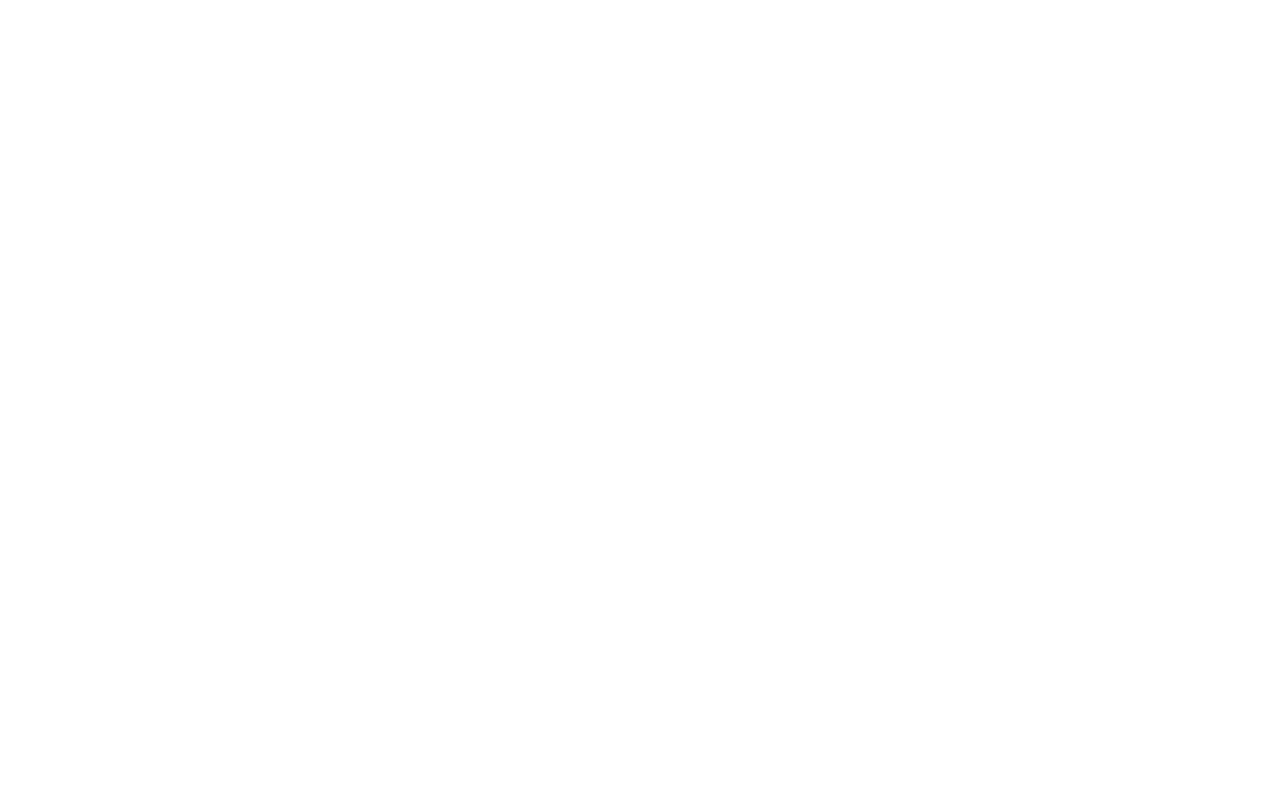
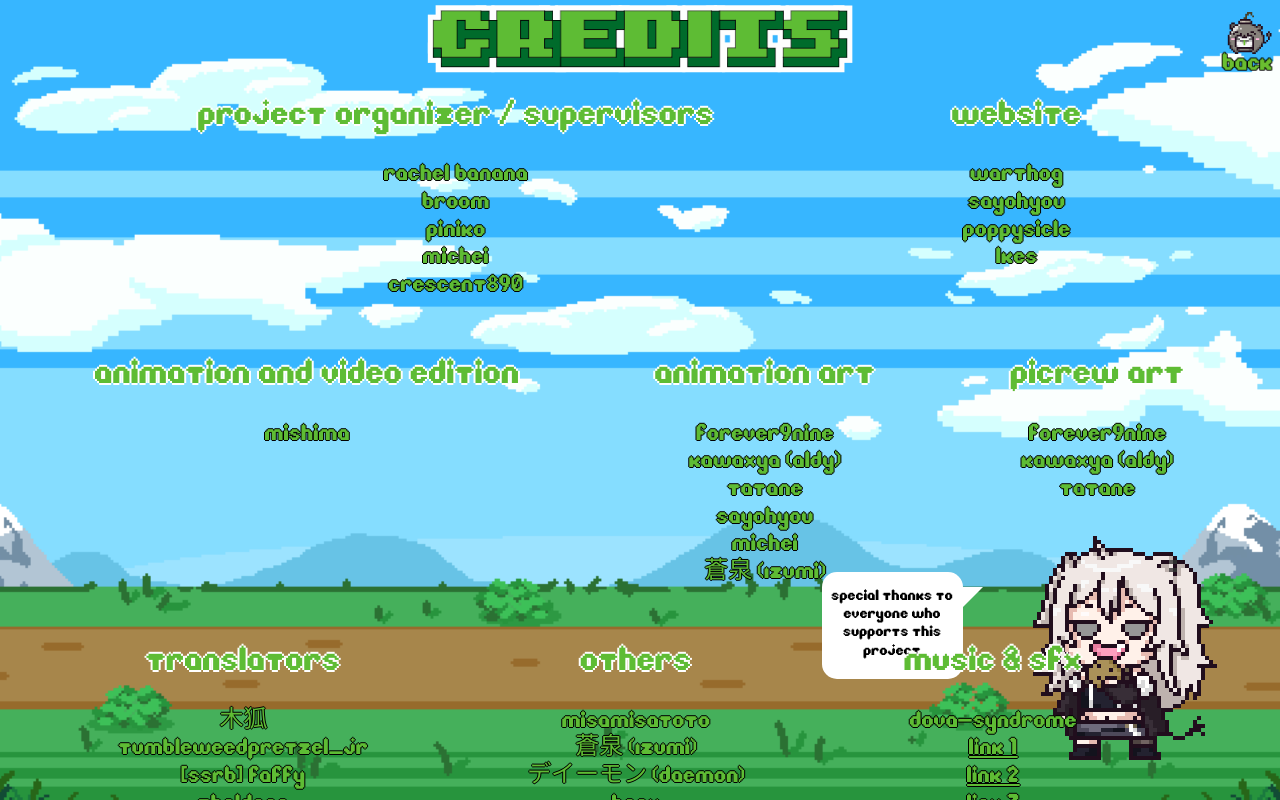
Before and after one commit to RayWarthog/botan-1st-anniversary, a Vue app: page /credits in a window 1280 px wide. Before the commit this address had no page. Built offline with nearby package versions, Linux system fonts and the light colour scheme; a web font is replaced by a local one.

Commit message:
Credits section

```diff
--- a/src/router/index.js
+++ b/src/router/index.js
@@ -21,6 +21,11 @@ const routes = [
     path: '/messages',
     name: 'Messages',
     component: () => import('@/views/Messages.vue')
+  },
+  {
+    path: '/credits',
+    name: 'Credits',
+    component: () => import('@/views/Credits.vue')
   }
 ]
 
--- /dev/null
+++ b/src/views/Credits.vue
@@ -0,0 +1,236 @@
+<template>
+  <Page id="Credits" title_src="credits.png" title_alt="Credits" back_link="/menu" back_btn_type="2">
+    <div id="credits-container">
+      <div class="credit-section">
+        <div class="credit-title">Project Organizer / Supervisors</div>
+        <div class="credit-content">
+          <ul>
+            <li>Rachel Banana</li>
+            <li>Broom</li>
+            <li>Piniko</li>
+            <li>Michei</li>
+            <li>Crescent890</li>
+          </ul>
+        </div>
+      </div>
+      <div class="credit-section">
+        <div class="credit-title">Website</div>
+        <div class="credit-content">
+          <ul>
+            <li>Warthog</li>
+            <li>SayoHyou</li>
+            <li>Poppysicle</li>
+            <li>Lkes</li>
+          </ul>
+        </div>
+      </div>
+      <div class="credit-section">
+        <div class="credit-title">Animation and Video Edition</div>
+        <div class="credit-content">
+          <ul>
+            <li>Mishima</li>
+          </ul>
+        </div>
+      </div>
+      <div class="credit-section">
+        <div class="credit-title">Animation Art</div>
+        <div class="credit-content">
+          <ul>
+            <li>Forever9Nine</li>
+            <li>Kawaxya (Aldy)</li>
+            <li>Tatane</li>
+            <li>SayoHyou</li>
+            <li>Michei</li>
+            <li>蒼泉 (Izumi)</li>
+          </ul>
+        </div>
+      </div>
+      <div class="credit-section">
+        <div class="credit-title">Picrew Art</div>
+        <div class="credit-content">
+          <ul>
+            <li>Forever9Nine</li>
+            <li>Kawaxya (Aldy)</li>
+            <li>Tatane</li>
+          </ul>
+        </div>
+      </div>
+      <div class="credit-section">
+        <div class="credit-title">Translators</div>
+        <div class="credit-content">
+          <ul>
+            <li>木狐</li>
+            <li>TumbleweedPretzel_Jr</li>
+            <li>[SSRB] faffy</li>
+            <li>Theldeon</li>
+            <li>mugichos</li>
+            <li>Faldi-Tan</li>
+            <li>Vanilla</li>
+          </ul>
+        </div>
+      </div>
+      <div class="credit-section">
+        <div class="credit-title">Others</div>
+        <div class="credit-content">
+          <ul>
+            <li>Misamisatoto</li>
+            <li>蒼泉 (Izumi)</li>
+            <li>デイーモン (Daemon)</li>
+            <li>Hosu</li>
+            <li>PeachHeadz</li>
+            <li>Gokiburi</li>
+            <li>Carroto</li>
+            <li>Loli Potato</li>
+            <li>JarJarThinks</li>
+          </ul>
+        </div>
+      </div>
+      <div class="credit-section">
+        <div class="credit-title">Music & SFX</div>
+        <div class="credit-content">
+          <ul>
+            <li>DOVA-SYNDROME</li>
+            <li><a href="https://youtu.be/kdEblFC1VU0" target="_blank">Link 1</a></li>
+            <li><a href="https://youtu.be/p1O7tSN5_Co" target="_blank">Link 2</a></li>
+            <li><a href="https://youtu.be/TArfBA0Ywxo" target="_blank">Link 3</a></li>
+            <li><a href="https://dova-s.jp/se/play408.html" target="_blank">Link 4</a></li>
+          </ul>
+        </div>
+      </div>
+      <div class="spacer"></div>
+    </div>
+    <div id="botan-animation-container">
+      <div id="text-bubble">
+        <p>
+          Special Thanks
+          To everyone who supports this project
+        </p>
+      </div>
+      <img id="botan-animation" src="~@/assets/images/gif/botan_eat.gif" alt="Botan eating">
+    </div>
+  </Page>
+</template>
+
+<script>
+import Page from '@/components/Page.vue'
+
+export default {
+  components: {
+    Page
+  }
+}
+</script>
+
+<style>
+#credits-container {
+  position: relative;
+  z-index: 5;
+  width: 100%;
+  display: flex;
+  flex-wrap: wrap;
+  justify-content: space-evenly;
+  align-items: flex-start;
+}
+
+.credit-section {
+  font-family: 'Litebulb 8-bit', 'Noto Sans TC', cursive;
+  color: #5EBC34;
+  text-shadow: -1px 0 black, 0 1px black, 1px 0 black, 0 -1px black;
+  font-size: 1.5rem;
+
+  display: flex;
+  flex-direction: column;
+  align-items: center;
+  justify-content: center;
+  text-align: center;
+  padding: 1rem;
+}
+
+.credit-section a {
+  /* text-decoration: none; */
+  color: inherit;
+}
+
+.credit-title {
+  font-size: 2.25rem;
+  text-shadow: -2px 0 white, 0 2px white, 2px 0 white, 0 -2px white;
+}
+
+.credit-section ul {
+  list-style-type: none;
+  padding-left: 0;
+}
+
+.spacer {
+  height: 150px;
+  width: 300px;
+}
+
+#botan-animation-container {
+  position: absolute;
+  right: 0;
+  bottom: 2%;
+  display: flex;
+  align-items: center;
+}
+
+#text-bubble {
+  background-color: white;
+  width: 150px;
+  font-family: 'Litebulb 8-bit', 'Noto Sans TC', cursive;
+  position: relative;
+  padding: 1px;
+  text-align: center;
+  font-size: 1rem;
+  border-radius: 15px;
+}
+
+#text-bubble:before {
+  content: "";
+  width: 0px;
+  height: 0px;
+  position: absolute;
+  border-left: 10px solid white;
+  border-right: 10px solid transparent;
+  border-top: 10px solid white;
+  border-bottom: 10px solid transparent;
+  right: -20px;
+  top: 15px;
+}
+
+#botan-animation {
+  pointer-events: none;
+  width: 100%;
+  max-width: 150px;
+  object-fit: scale-down;
+  object-position: bottom;
+  margin-left: auto;
+  z-index: 1;
+}
+
+@media (orientation: portrait) and (min-width: 768px) {
+  #botan-animation {
+    max-width: 400px;
+  }
+  #text-bubble {
+    width: 200px;
+  }
+}
+
+@media (min-width: 1024px) {
+  #botan-animation {
+    max-width: 400px;
+  }
+  #text-bubble {
+    width: 200px;
+  }
+  .credit-section {
+    padding-left: 2.5rem;
+    padding-right: 2.5rem;
+  }
+  .spacer {
+    height: 0;
+    width: 0;
+  }
+}
+</style>
--- a/src/views/Messages.vue
+++ b/src/views/Messages.vue
@@ -1,5 +1,5 @@
 <template>
-  <Page id="messages" title_src="gif/messages.gif" title_alt="Messages" back_link="/menu" back_btn_type="3" sky_bg large_title>
+  <Page id="messages" title_src="gif/messages.gif" title_alt="Messages" back_link="/menu" back_btn_type="4" sky_bg large_title>
     <div id="messages-container">
       <template v-for="message in messages" :key="message.idx">
         <Message :message="message"/>
```
Also changed, not shown: src/assets/images/credits.png (added), src/assets/images/gif/botan_eat.gif (added).
